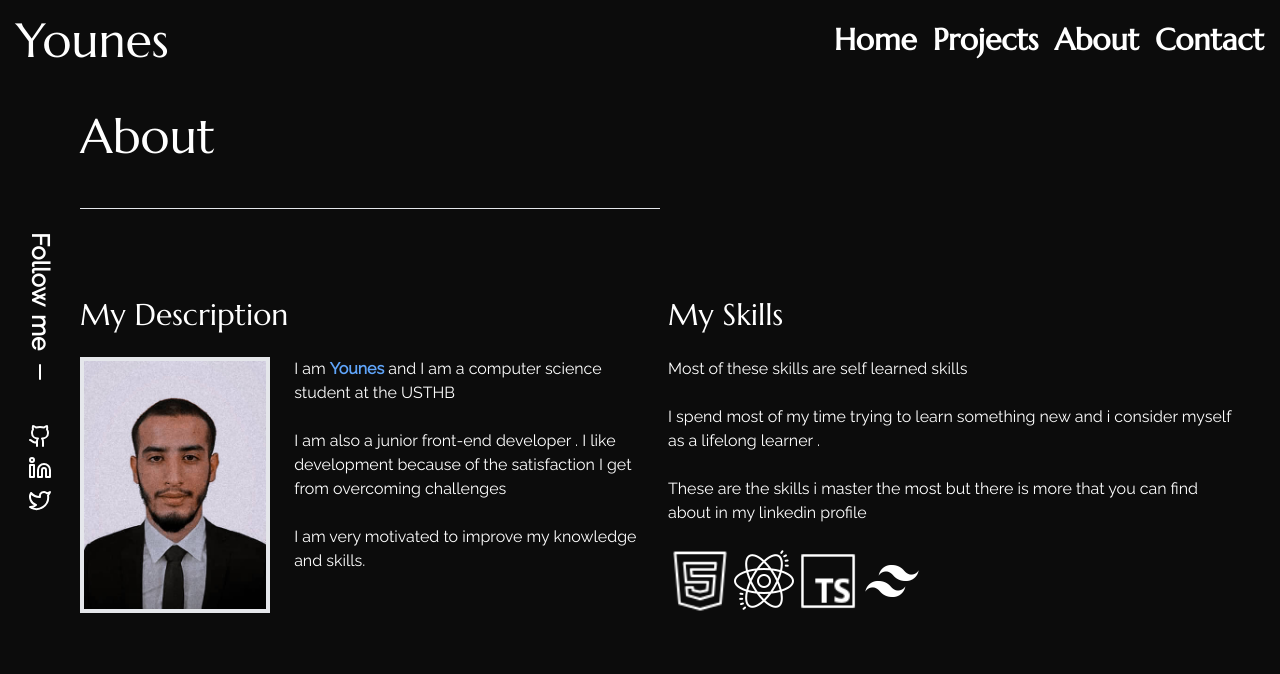
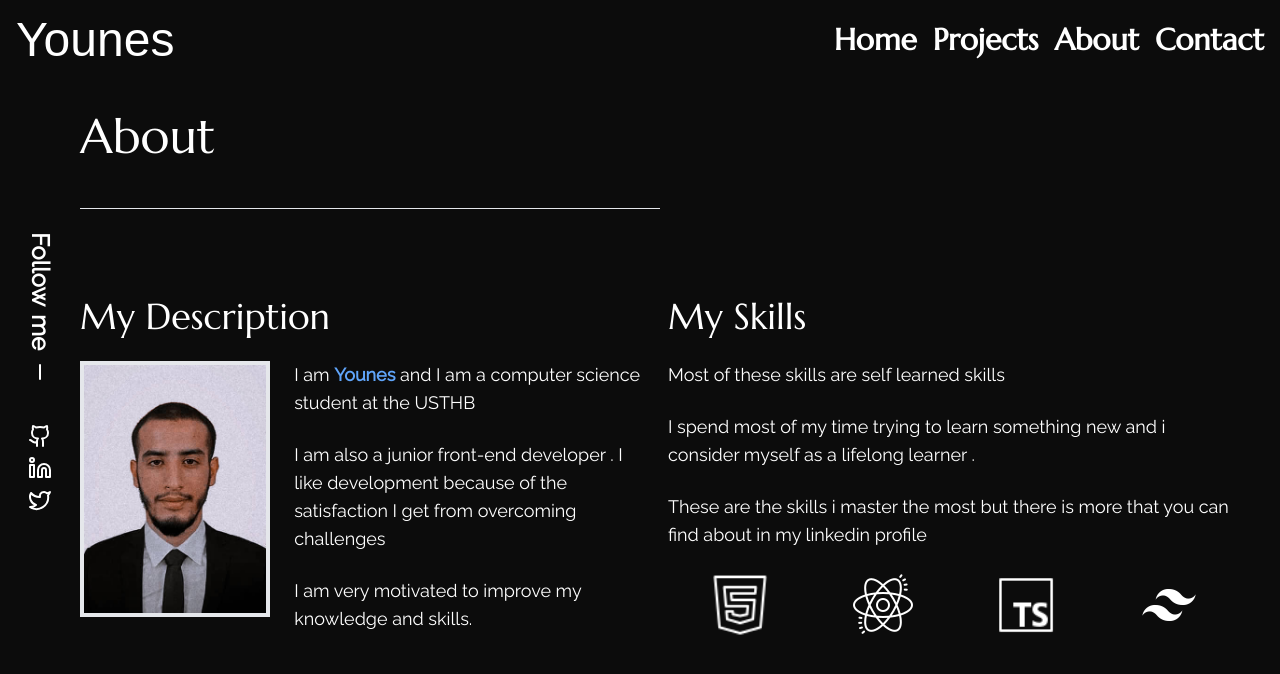
Before and after one commit to Younes-khadraoui/Portfolio, a Next.js app: page /about in a window 1280 px wide. Shown: the top 674 px of the page. Built offline with nearby package versions, Linux system fonts and the light colour scheme.

Commit message:
Fix : nex changes

```diff
--- a/src/components/Header.tsx
+++ b/src/components/Header.tsx
@@ -29,6 +29,7 @@ const Header = () => {
           whileHover={{ color: "#42A5F5" }}
           whileTap={{ scale: 0.9 }}
           transition={{ duration: 0.2 }}
+          className="font-anton"
         >
           Younes
         </motion.p>
--- a/src/components/project.tsx
+++ b/src/components/project.tsx
@@ -11,28 +11,30 @@ const Project = ({ preview, name, tech }) => {
         alt="my weather website"
       />
       <div className="content opacity-0 hover:opacity-100 transition-opacity duration-500 absolute inset-0 m-6 p-2 pt-4 bg-black bg-opacity-60  flex flex-col justify-center gap-4 ">
-        <p className="text-center font-marcellus text-2xl">{name}</p>
-        <p className="font-bold text-center">{tech}</p>
+        <p className="text-center font-marcellus text-2xl || xl:text-3xl">
+          {name}
+        </p>
+        <p className="font-bold text-center || xl:text-xl">{tech}</p>
         <div className="flex gap-4 justify-center">
           <div className="flex gap-1">
             <a
-              className="hover:underline px-2 py-1"
+              className="hover:underline px-2 py-1 || xl:text-lg"
               href="https://github.com/Younes-khadraoui/Weather-app"
               target="_blank"
             >
               Code
             </a>
-            <Github />
+            <Github className="pt-1" />
           </div>
           <div className="flex gap-1">
             <a
-              className="hover:underline px-2 py-1"
+              className="hover:underline px-2 py-1  || xl:text-lg"
               href="https://weathercasts.vercel.app/"
               target="_blank"
             >
               Live preview
             </a>
-            <ExternalLink />
+            <ExternalLink className="pt-1" />
           </div>
         </div>
       </div>
--- a/src/pages/about.tsx
+++ b/src/pages/about.tsx
@@ -14,20 +14,22 @@ const About = () => {
       className="pt-20 p-10 flex flex-col gap-16 lg:pl-20"
     >
       <div className="Title">
-        <h1 className="text-5xl mb-4 py-8 font-marcellus">About</h1>
+        <h1 className="text-5xl mb-4 py-8 font-marcellus ">About</h1>
         <hr className="lg:w-1/2" />
       </div>
       {/* My description */}
       <div className="grid grid-cols-1 lg:grid-cols-2 gap-4">
         <div className="descreption">
-          <p className="title text-3xl py-6 font-marcellus">My Description</p>
+          <p className="title text-3xl py-6 font-marcellus || xl:text-4xl">
+            My Description
+          </p>
           <div className="flex flex-col sm:flex-row gap-6">
             <Image
               className="border-4 h-64 object-scale-down bg-white"
               src={me}
               alt="my picture"
             />
-            <ul className="flex flex-col gap-6">
+            <ul className="flex flex-col gap-6 || xl:text-lg">
               <li>
                 I am <span className="font-bold text-blue-400">Younes </span>
                 and I am a computer science student at the USTHB
@@ -42,9 +44,11 @@ const About = () => {
         </div>
         {/* My Skills */}
         <div className="mt-16 lg:mt-0">
-          <p className="text-3xl py-6 font-marcellus">My Skills</p>
+          <p className="text-3xl py-6 font-marcellus || xl:text-4xl">
+            My Skills
+          </p>
           <div className="content flex  flex-col  gap-6 md:flex-row lg:flex-col">
-            <ul className="flex flex-col gap-6">
+            <ul className="flex flex-col gap-6 || xl:text-lg">
               <li>Most of these skills are self learned skills </li>
               <li>
                 I spend most of my time trying to learn something new and i
@@ -55,7 +59,7 @@ const About = () => {
                 you can find about in my linkedin profile
               </li>
             </ul>
-            <div className="flex h-16 ">
+            <div className="flex h-16 justify-around">
               <Image className="w-16" src={html} alt="HTML" />
               <Image className="w-16" src={react} alt="react js" />
               <Image className="w-16" src={ts} alt="typesctipt" />
--- a/src/pages/index.tsx
+++ b/src/pages/index.tsx
@@ -10,7 +10,7 @@ export default function Home() {
         initial={{ y: -1000 }}
         animate={{ y: 0 }}
         transition={{ duration: 0.5, type: "spring", stiffness: 40 }}
-        className="pointer-events || lg:h-screen lg:grid lg:grid-cols-2 "
+        className="pointer-events pt-6 || md:pt-0 || lg:h-screen lg:grid lg:grid-cols-2 "
       >
         {/*  the dev animation  */}
         <div className="order-2 flex items-center justify-center">
--- a/tailwind.config.ts
+++ b/tailwind.config.ts
@@ -10,6 +10,7 @@ const config: Config = {
     extend: {
       fontFamily: {
         marcellus: ["Marcellus", "serif"],
+        anton: ["Anton", "sans-serif"],
       },
     },
   },
```
